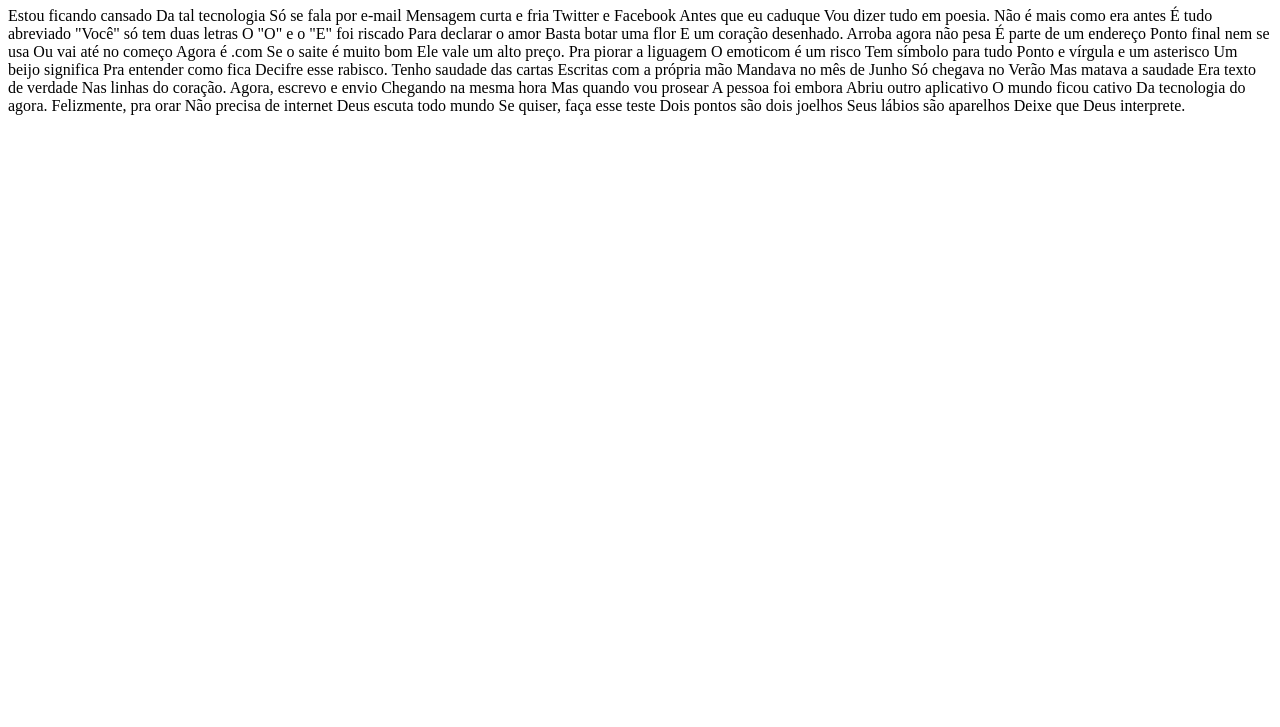
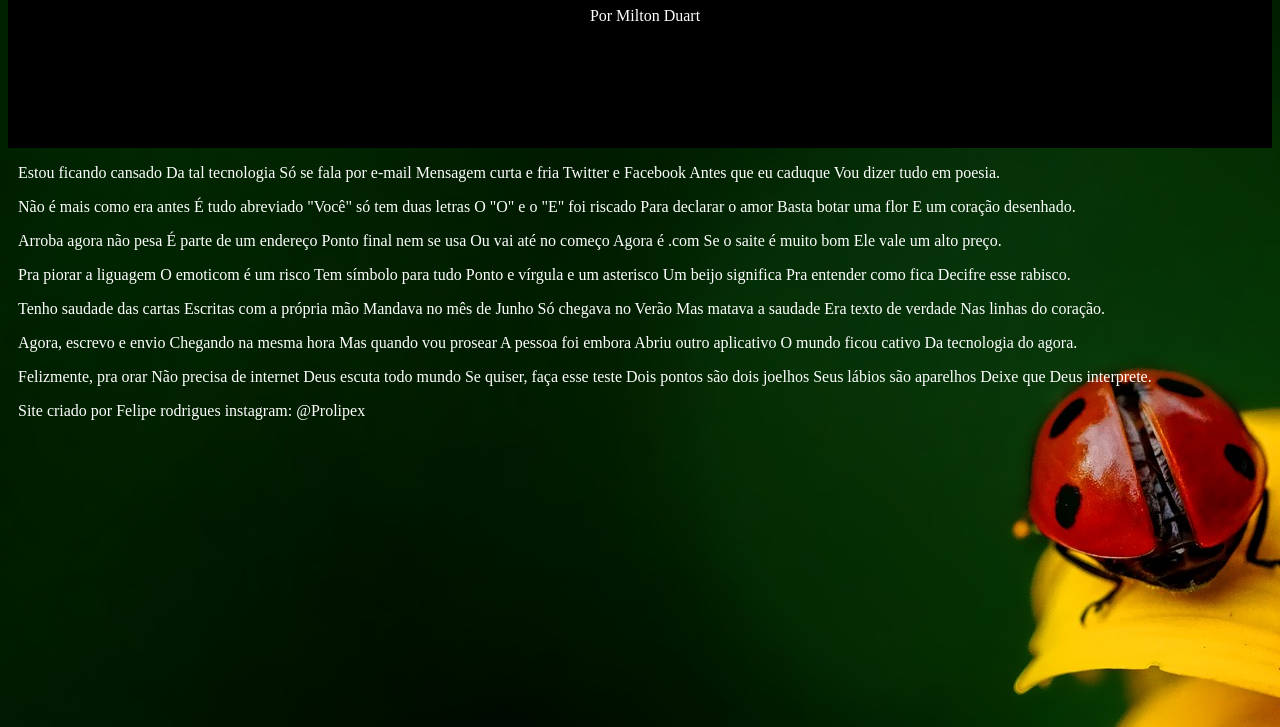
Before and after one commit to prolipex/Html-css, a plain HTML site: page prolipex/desafio012/desafio012.html in a window 1280 px wide. Shown: the part 73-800 px from the top of the page. Drawn offline with Linux system fonts and the light colour scheme.

Commit message:
desafio 12

```diff
--- a/prolipex/desafio012/desafio012.html
+++ b/prolipex/desafio012/desafio012.html
@@ -6,13 +6,15 @@
     <title>Cordel Moderno</title>
     <link rel="stylesheet" href="style.css">
 </head>
-<body>
+<body id="fundo">
     <header>
         <div id="cabecalho">
             <h1>Cordel Moderno</h1>
+            <p class="link">Por <a target="_blank" href="https://www.recantodasletras.com.br/poesias/3186743">Milton Duart</a></p>
         </div>
     </header>
     <main>
+        <p>
             Estou ficando cansado
 
             Da tal tecnologia
@@ -25,10 +27,11 @@ Twitter e Facebook
 
             Antes que eu caduque
 
-Vou dizer tudo em poesia.
+            Vou dizer tudo em poesia. </p>
 
 
 
+            <p>
                 Não é mais como era antes
 
                 É tudo abreviado
@@ -37,14 +40,16 @@ Não é mais como era antes
 
                 O "O" e o "E" foi riscado
 
+
             Para declarar o amor
 
             Basta botar uma flor
 
-E um coração desenhado.
+            E um coração desenhado.</p>
 
 
 
+            <p>
                 Arroba agora não pesa
 
                 É parte de um endereço
@@ -58,9 +63,11 @@ Agora é .com
                 Se o saite é muito bom
 
                 Ele vale um alto preço.
+            </p>
 
 
 
+            <p>
                 Pra piorar a liguagem
 
                 O emoticom é um risco
@@ -75,8 +82,10 @@ Pra entender como fica
 
                 Decifre esse rabisco.
 
+            </p>
 
 
+            <p>
                 Tenho saudade das cartas
 
                 Escritas com a própria mão
@@ -91,7 +100,9 @@ Era texto de verdade
 
                 Nas linhas do coração.
 
+            </p>
 
+            <p>
 
                 Agora, escrevo e envio
 
@@ -106,9 +117,11 @@ Abriu outro aplicativo
                 O mundo ficou cativo
 
                 Da tecnologia do agora.
+            </p>
 
 
 
+            <p>
             Felizmente, pra orar
 
             Não precisa de internet
@@ -122,9 +135,10 @@ Dois pontos são dois joelhos
             Seus lábios são aparelhos
 
             Deixe que Deus interprete.
+        </p>
     </main>
     <footer>
-
+        <p>Site criado por <a target="_blank" rel="external" href="https://github.com/prolipex">Felipe rodrigues</a> instagram: <a href="">@Prolipex</a></p>
     </footer>
 </body>
 </html>
--- a/prolipex/desafio012/style.css
+++ b/prolipex/desafio012/style.css
@@ -1,10 +1,27 @@
 @charset "UTF-8";
 
 
-body {
-    background-image: black url(imagens/background001.jpg) center center no-repeat ;
+body#fundo {
+    background-image: url(imagens/background001.jpg);
+}
+
+p{
+    text-indent: 10px;
+    color: white;
 }
 
 #cabecalho{
+    height: 200px;
     background-color: black;
+    color: white;
+    text-align: center;
 }
+
+a {
+    color: white;
+    text-decoration: none;
+}
+
+a:hover {
+    text-decoration: underline;
+}
```
Lines whose indentation alone changed are shown as unchanged.
